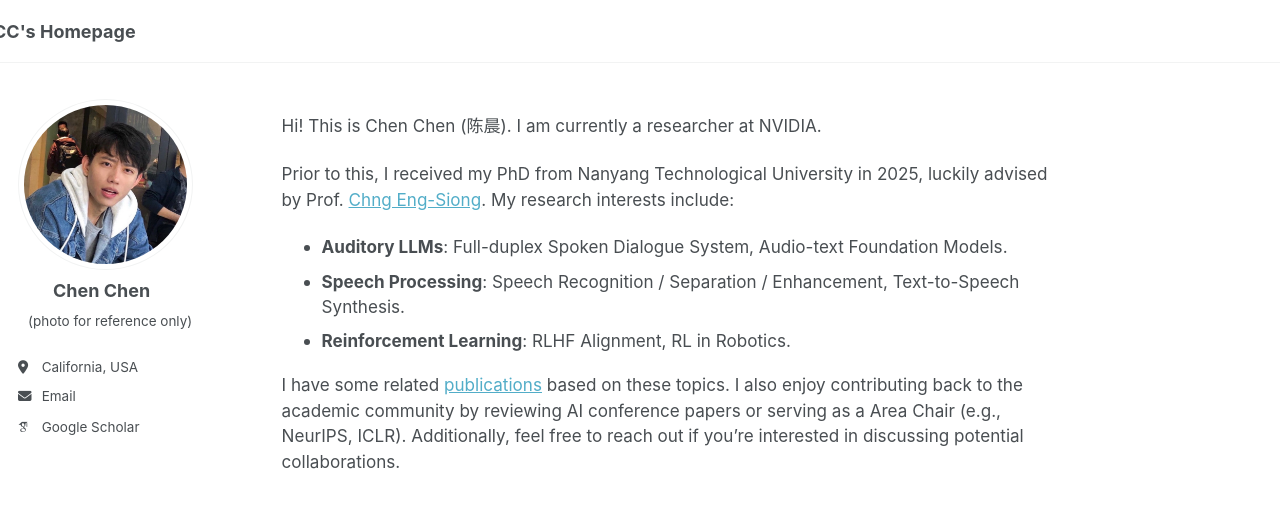
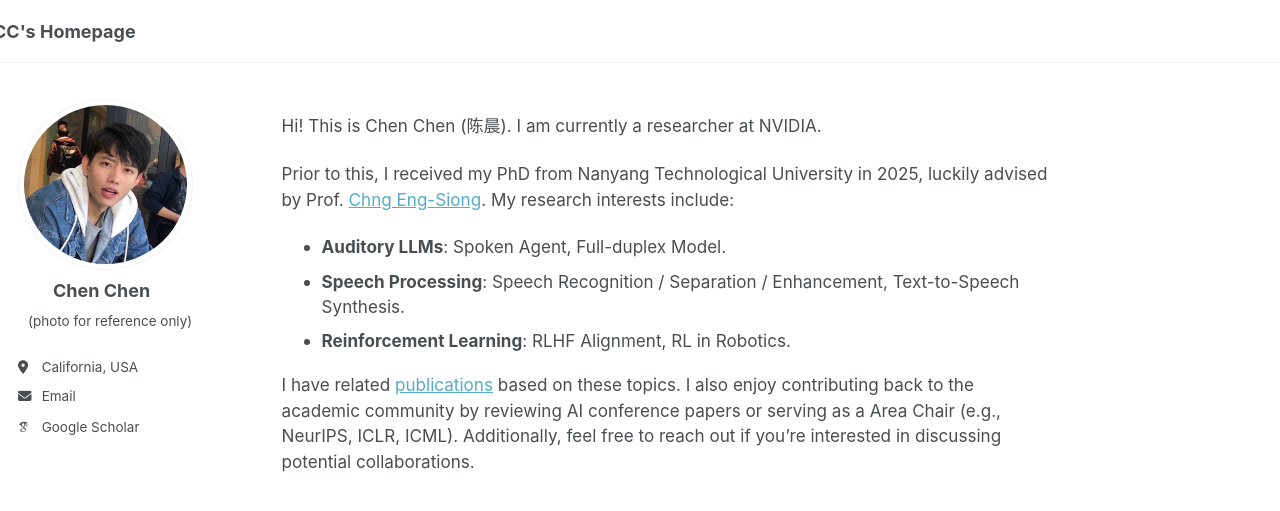
Before and after one commit to cchen1436/cchen1436.github.io, a Jekyll site: the page built from _pages/about.md, in a window 1280 px wide. Shown: the top 511 px of the page. Built offline with Jekyll 4.4.1, drawn with Linux system fonts in a browser that asks for light colours; some web fonts are replaced; a script that is not in the unit is left out.

Commit message:
Update about.md

```diff
--- a/_pages/about.md
+++ b/_pages/about.md
@@ -11,8 +11,8 @@ redirect_from:
 Hi! This is Chen Chen (陈晨). I am currently a researcher at NVIDIA.
 
 Prior to this, I received my PhD from Nanyang Technological University in 2025, luckily advised by Prof. [Chng Eng-Siong](https://scholar.google.com/citations?user=FJodrCcAAAAJ&hl=en). My research interests include:
-- **Auditory LLMs**: Full-duplex Spoken Dialogue System, Audio-text Foundation Models.
+- **Auditory LLMs**: Spoken Agent, Full-duplex Model.
 - **Speech Processing**: Speech Recognition / Separation / Enhancement, Text-to-Speech Synthesis.
 - **Reinforcement Learning**: RLHF Alignment, RL in Robotics.
 
-I have some related [publications](https://scholar.google.com/citations?user=uUmSp1QAAAAJ) based on these topics. I also enjoy contributing back to the academic community by reviewing AI conference papers or serving as a Area Chair (e.g., NeurIPS, ICLR). Additionally, feel free to reach out if you're interested in discussing potential collaborations.
+I have related [publications](https://scholar.google.com/citations?user=uUmSp1QAAAAJ) based on these topics. I also enjoy contributing back to the academic community by reviewing AI conference papers or serving as a Area Chair (e.g., NeurIPS, ICLR, ICML). Additionally, feel free to reach out if you're interested in discussing potential collaborations.
```
